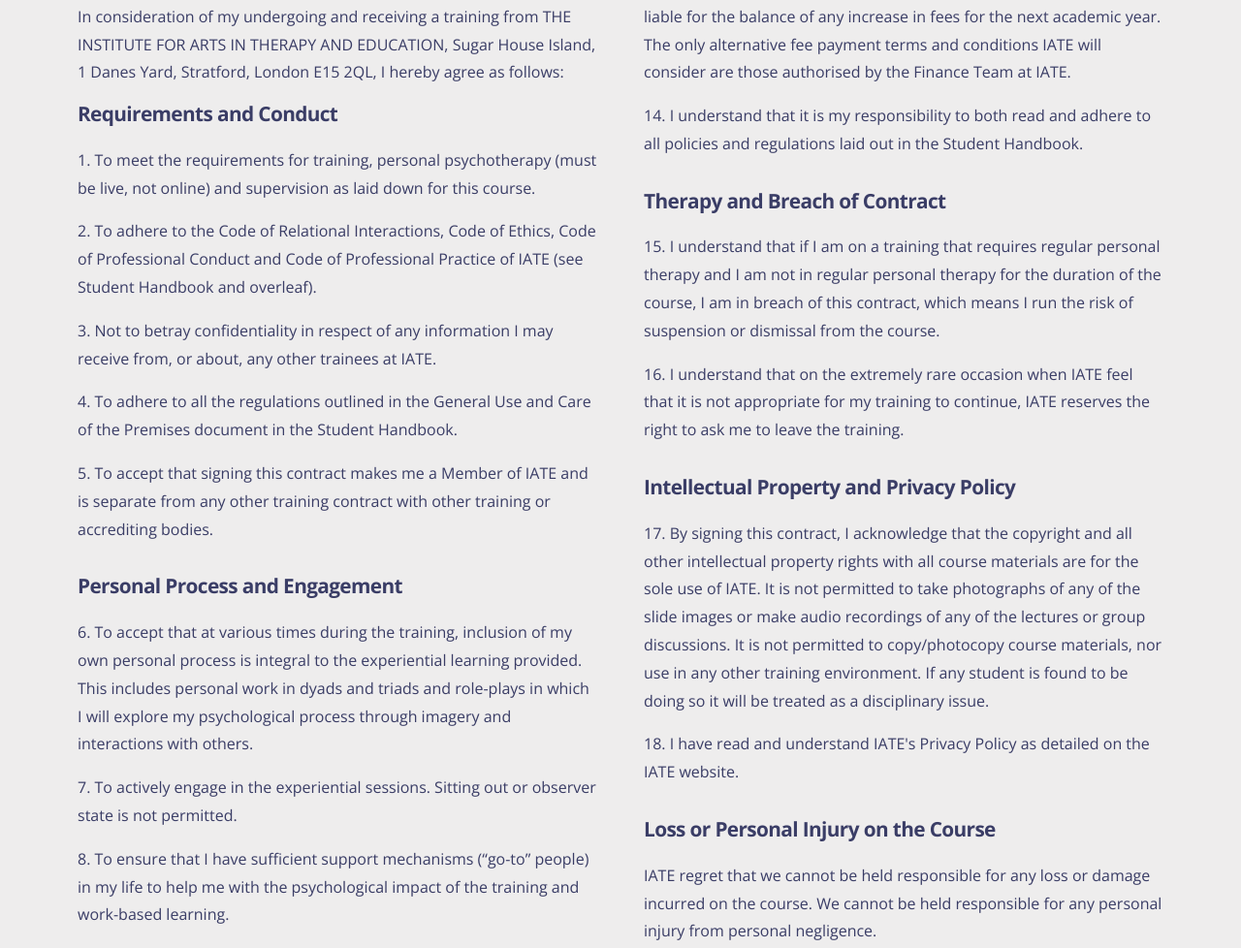
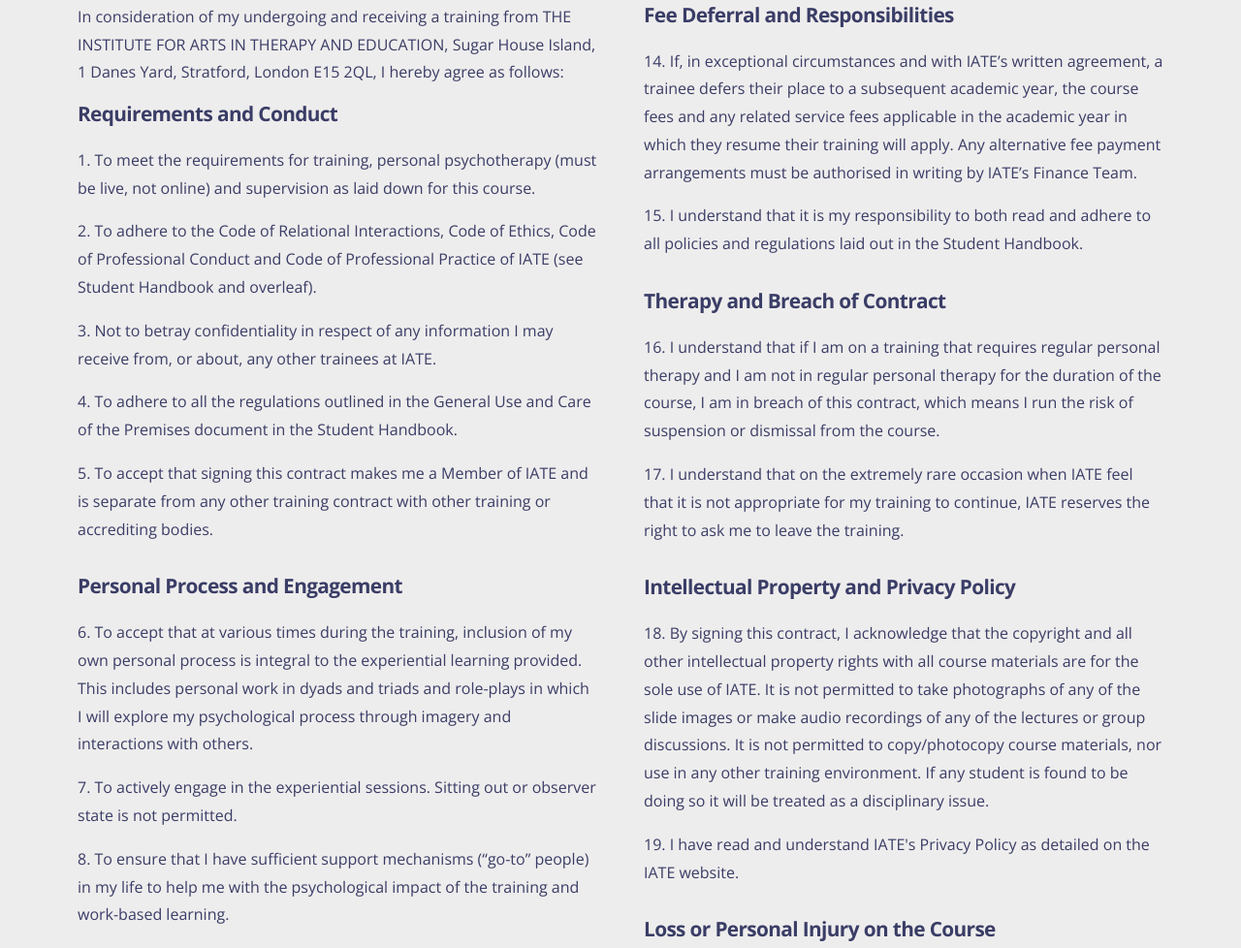
Before and after one commit to iate-automate/iate-netlify-frontend, an Astro site: page /contract in a window 1280 px wide. Shown: the part 647-1625 px from the top of the page at 97% size. Built offline with nearby package versions, Linux system fonts and the light colour scheme; Astro itself is replaced by a stand-in of ours.

Commit message:
Update contract terms and renumber clauses

```diff
--- a/src/components/contract/ContractCopy.astro
+++ b/src/components/contract/ContractCopy.astro
@@ -26,20 +26,21 @@
 
             <h3>Policies and Financial Obligations</h3>
             <p>10. To adhere to all of IATE's policies including those relating to payment and cancellation of fees.</p>
-            <p>11. To acknowledge that trainees in effect buy a place on the course, which is then not available AT ANY TIME DURING THE COURSE, to any other applicant or anyone on the waiting list. Any trainee therefore, who, for whatever reason, leaves the course, during any of the three academic terms is liable for the balance of the outstanding course fees. If IATE needs to incur costs in retrieving unpaid fees the student will be liable for these costs. Fees are valid for this academic year and may increase at the beginning of each academic year.</p>
-            <p>12. To inform IATE immediately if unable to meet the fee obligations or payment deadlines.</p>
+            <p>11. To acknowledge that trainees in effect buy a place on the course, which is then not available AT ANY TIME DURING THE COURSE, to any other applicant or anyone on the waiting list. Any trainee therefore, who, for whatever reason, leaves the course, during any of the three academic terms is liable for the balance of the outstanding course fees. If IATE needs to incur costs in retrieving unpaid fees the student will be liable for these costs.</p>
+            <p>12. To acknowledge that course fees and fees for related services are reviewed periodically and may be increased, normally at the beginning of an academic year. IATE will provide reasonable advance notice of any increase. Where a course extends over more than one academic year, the fees payable in subsequent academic years may therefore differ from those applicable at the commencement of the course.</p>
+            <p>13. To inform IATE immediately if unable to meet the fee obligations or payment deadlines.</p>
 
             <h3>Fee Deferral and Responsibilities</h3>
-            <p>13. If a trainee in exceptional circumstances and with the written agreement of IATE defers their place for one academic year they will be liable for the balance of any increase in fees for the next academic year. The only alternative fee payment terms and conditions IATE will consider are those authorised by the Finance Team at IATE.</p>
-            <p>14. I understand that it is my responsibility to both read and adhere to all policies and regulations laid out in the Student Handbook.</p>
+            <p>14. If, in exceptional circumstances and with IATE’s written agreement, a trainee defers their place to a subsequent academic year, the course fees and any related service fees applicable in the academic year in which they resume their training will apply. Any alternative fee payment arrangements must be authorised in writing by IATE’s Finance Team.</p>
+            <p>15. I understand that it is my responsibility to both read and adhere to all policies and regulations laid out in the Student Handbook.</p>
 
             <h3>Therapy and Breach of Contract</h3>
-            <p>15. I understand that if I am on a training that requires regular personal therapy and I am not in regular personal therapy for the duration of the course, I am in breach of this contract, which means I run the risk of suspension or dismissal from the course.</p>
-            <p>16. I understand that on the extremely rare occasion when IATE feel that it is not appropriate for my training to continue, IATE reserves the right to ask me to leave the training.</p>
+            <p>16. I understand that if I am on a training that requires regular personal therapy and I am not in regular personal therapy for the duration of the course, I am in breach of this contract, which means I run the risk of suspension or dismissal from the course.</p>
+            <p>17. I understand that on the extremely rare occasion when IATE feel that it is not appropriate for my training to continue, IATE reserves the right to ask me to leave the training.</p>
 
             <h3>Intellectual Property and Privacy Policy</h3>
-            <p>17. By signing this contract, I acknowledge that the copyright and all other intellectual property rights with all course materials are for the sole use of IATE. It is not permitted to take photographs of any of the slide images or make audio recordings of any of the lectures or group discussions. It is not permitted to copy/photocopy course materials, nor use in any other training environment. If any student is found to be doing so it will be treated as a disciplinary issue.</p>
-            <p>18. I have read and understand IATE's Privacy Policy as detailed on the IATE website.</p>
+            <p>18. By signing this contract, I acknowledge that the copyright and all other intellectual property rights with all course materials are for the sole use of IATE. It is not permitted to take photographs of any of the slide images or make audio recordings of any of the lectures or group discussions. It is not permitted to copy/photocopy course materials, nor use in any other training environment. If any student is found to be doing so it will be treated as a disciplinary issue.</p>
+            <p>19. I have read and understand IATE's Privacy Policy as detailed on the IATE website.</p>
 
             <h3>Loss or Personal Injury on the Course</h3>
             <p>IATE regret that we cannot be held responsible for any loss or damage incurred on the course. We cannot be held responsible for any personal injury from personal negligence.</p>
```
